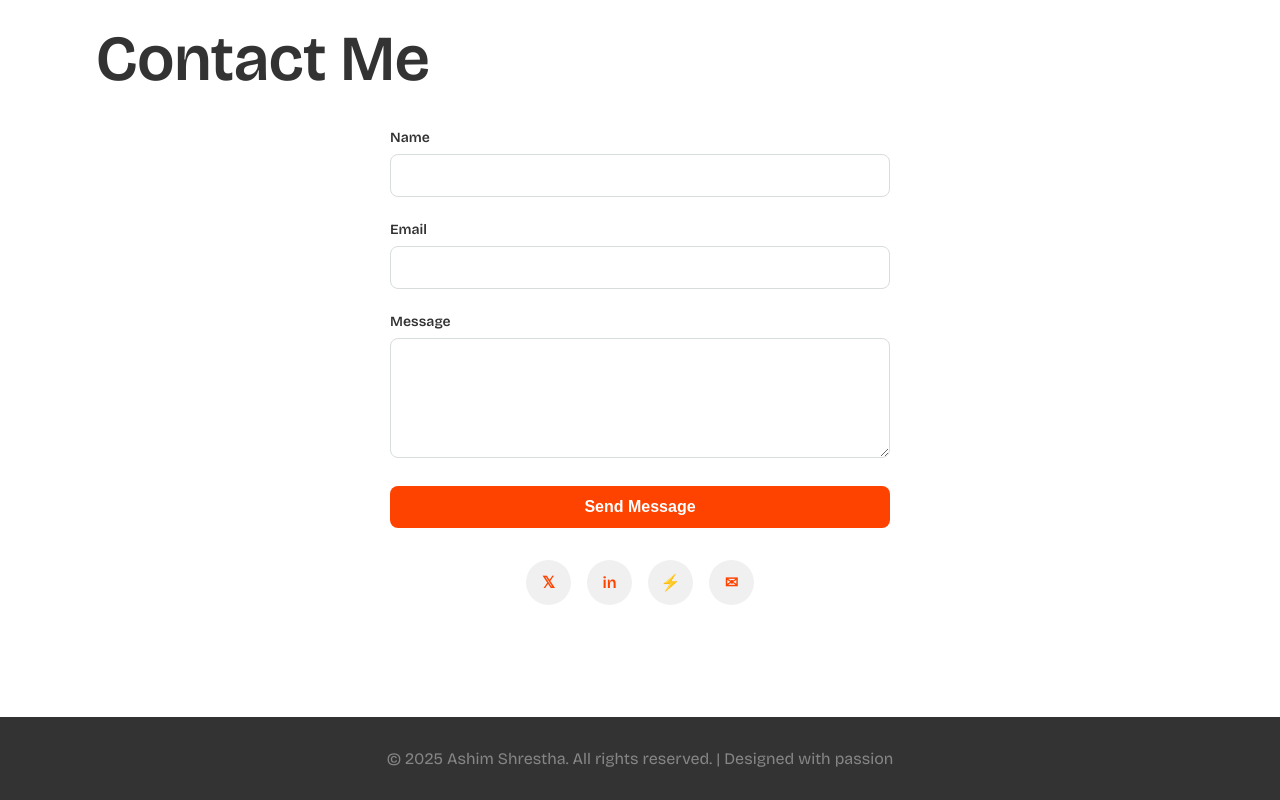
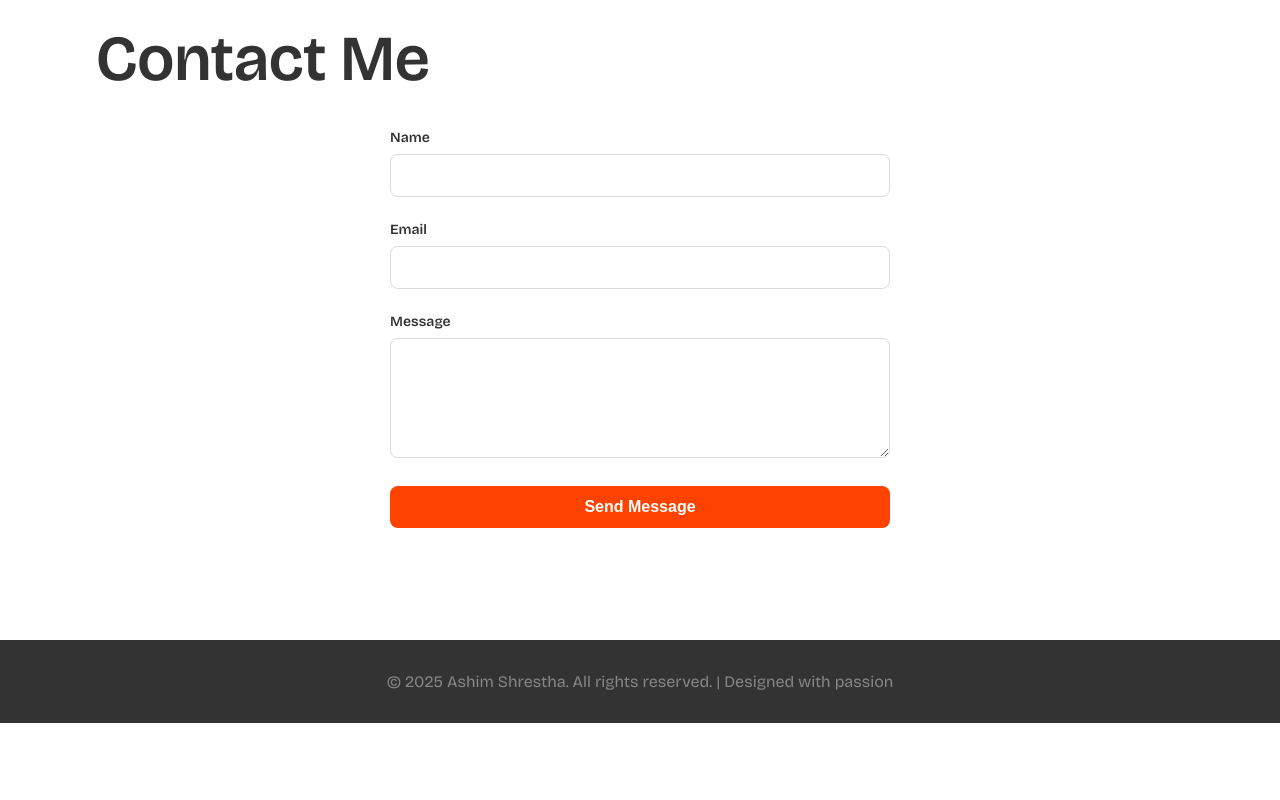
Before and after one commit to ashim1412/ashim1412.github.io, a website: page index.html in a window 1280 px wide. Shown: the part 1610-2410 px from the top of the page. After the commit the page ends 2333 px from the top, so only its background shows below. Drawn offline with nearby package versions, Linux system fonts and the light colour scheme.

Commit message:
Update index.html

```diff
--- a/index.html
+++ b/index.html
@@ -188,12 +188,6 @@
                         </div>
                         <button type="submit" class="btn btn-primary" style="width: 100%;">Send Message</button>
                     </form>
-                    <div class="social-links">
-                        <a href="#" class="social-link" title="Twitter">𝕏</a>
-                        <a href="#" class="social-link" title="LinkedIn">in</a>
-                        <a href="#" class="social-link" title="GitHub">⚡</a>
-                        <a href="#" class="social-link" title="Email">✉</a>
-                    </div>
                 </div>
             </div>
         </section>
```
